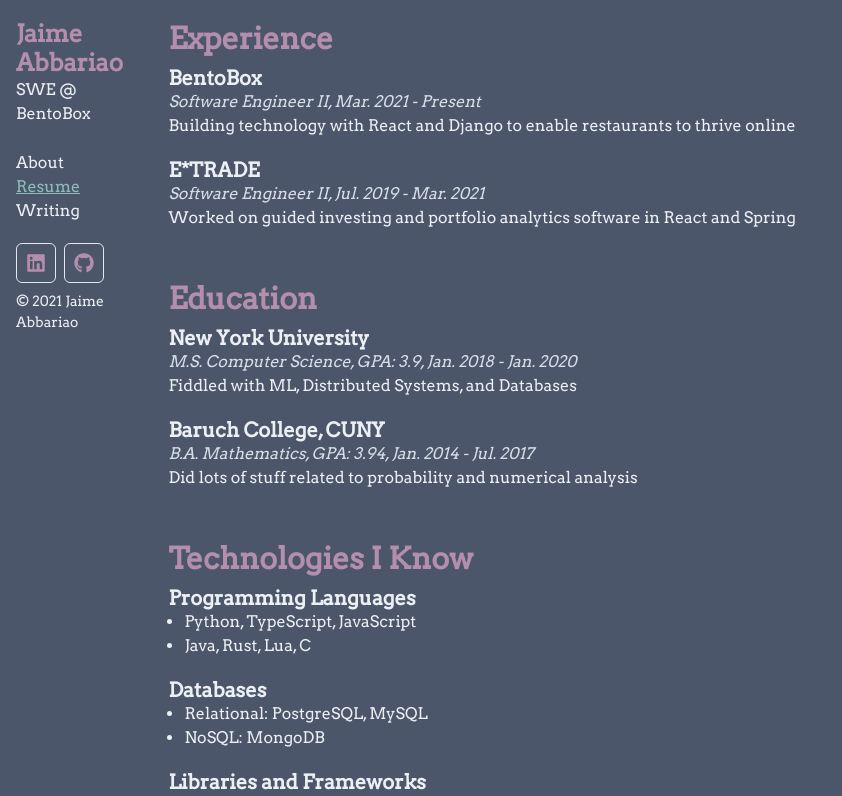
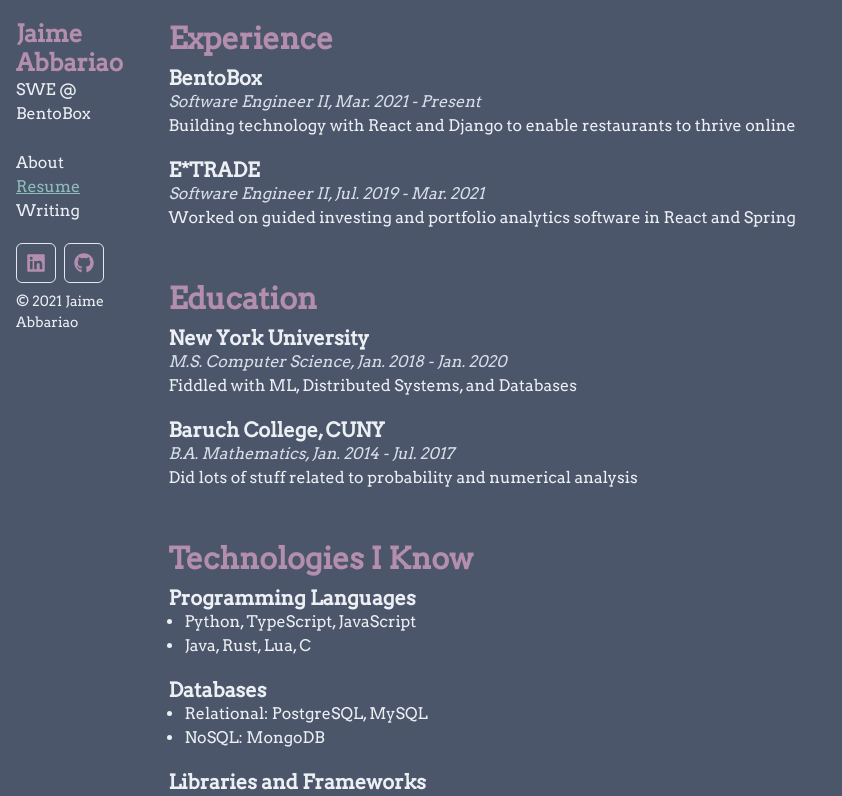
Before and after one commit to ja153903/jabbariao_dotcom, a Next.js app: page /resume in a window 1280 px wide. Shown: the top 796 px of the page, without its empty margins (0-842 px from the left). Built offline with nearby package versions, Linux system fonts and the light colour scheme.

Commit message:
Removing gpa because who gives a shit

```diff
--- a/pages/resume.tsx
+++ b/pages/resume.tsx
@@ -22,12 +22,12 @@ function Resume() {
       <Section title="Education">
         <ResumeItem
           title="New York University"
-          subTitle="M.S. Computer Science, GPA: 3.9, Jan. 2018 - Jan. 2020"
+          subTitle="M.S. Computer Science, Jan. 2018 - Jan. 2020"
           description="Fiddled with ML, Distributed Systems, and Databases"
         />
         <ResumeItem
           title="Baruch College, CUNY"
-          subTitle="B.A. Mathematics, GPA: 3.94, Jan. 2014 - Jul. 2017"
+          subTitle="B.A. Mathematics, Jan. 2014 - Jul. 2017"
           description="Did lots of stuff related to probability and numerical analysis"
           isLastItem
         />
```
